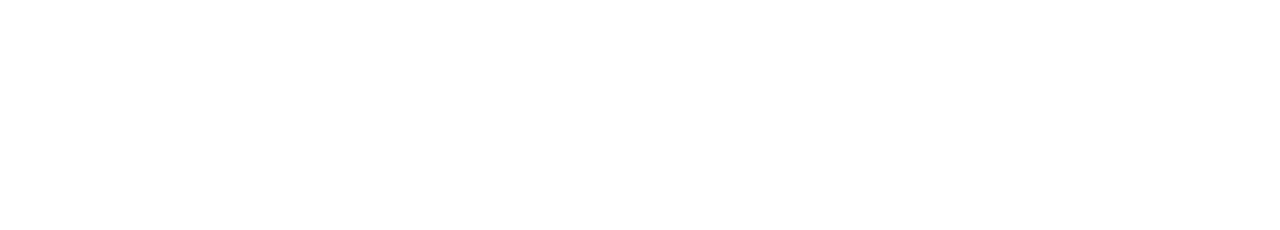
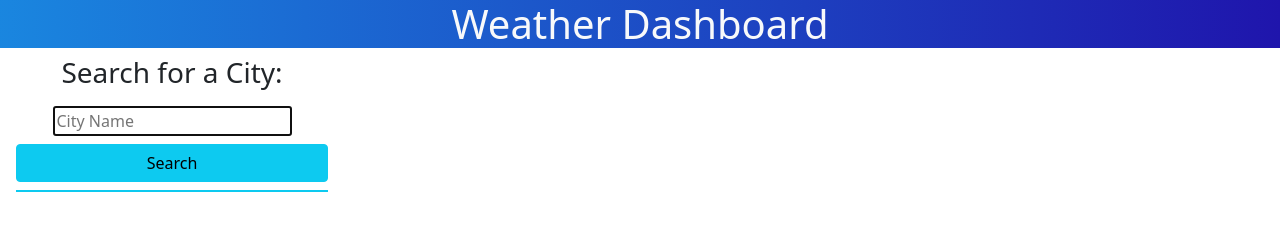
Before and after one commit to Adamwest023/Weather-Dashboard, a plain HTML site: page index.html in a window 1280 px wide. Drawn offline with nearby package versions, Linux system fonts and the light colour scheme.

Commit message:
began html and css

```diff
--- a/assets/css/style.css
+++ b/assets/css/style.css
@@ -0,0 +1,4 @@
+.hero {
+    background: linear-gradient(to right, rgba(24, 133, 223, 0.993), #1f15ac);
+
+}
--- a/index.html
+++ b/index.html
@@ -4,9 +4,31 @@
     <meta charset="UTF-8">
     <meta http-equiv="X-UA-Compatible" content="IE=edge">
     <meta name="viewport" content="width=device-width, initial-scale=1.0">
+    <link href="https://cdn.jsdelivr.net/npm/bootstrap@5.1.1/dist/css/bootstrap.min.css" rel="stylesheet" integrity="sha384-F3w7mX95PdgyTmZZMECAngseQB83DfGTowi0iMjiWaeVhAn4FJkqJByhZMI3AhiU" crossorigin="anonymous">
+    <link rel="stylesheet" href="./assets/css/style.css">
     <title>Document</title>
 </head>
-<body>
+<body class="flex-column min-100-vh text-center">
+    <header id="weather-heading" class="hero">
+        <h1 class="text-light">Weather Dashboard</h1>
+    </header>
 
+    <main class="flex-row justify-space-between ps-3 pe-3">
+        <div class="col col-md-3 ">
+            <div class="border-bottom border-info border-2 pb-2">
+                <div class="d-grid gap-2 col-12 pb-2">
+                <h3 class="">Search for a City:</h3>
+                <form id="city-form" class= col-12>
+                    <input placeholder="City Name" name="city" id="city" type="text" autofocus="true" class="form-input" />
+                </form>
+                </div>
+                <div class="d-grid gap-2 col-12 mx-auto pd-2">
+                     <button type="submit" class="btn btn-info">Search</button>
+                </div>
+                <div id="city-container" class="list-group"></div>
+            </div>
+        </div>
+    </main>
+    <script src="./assets/js/script.js"></script>
 </body>
 </html>
```
